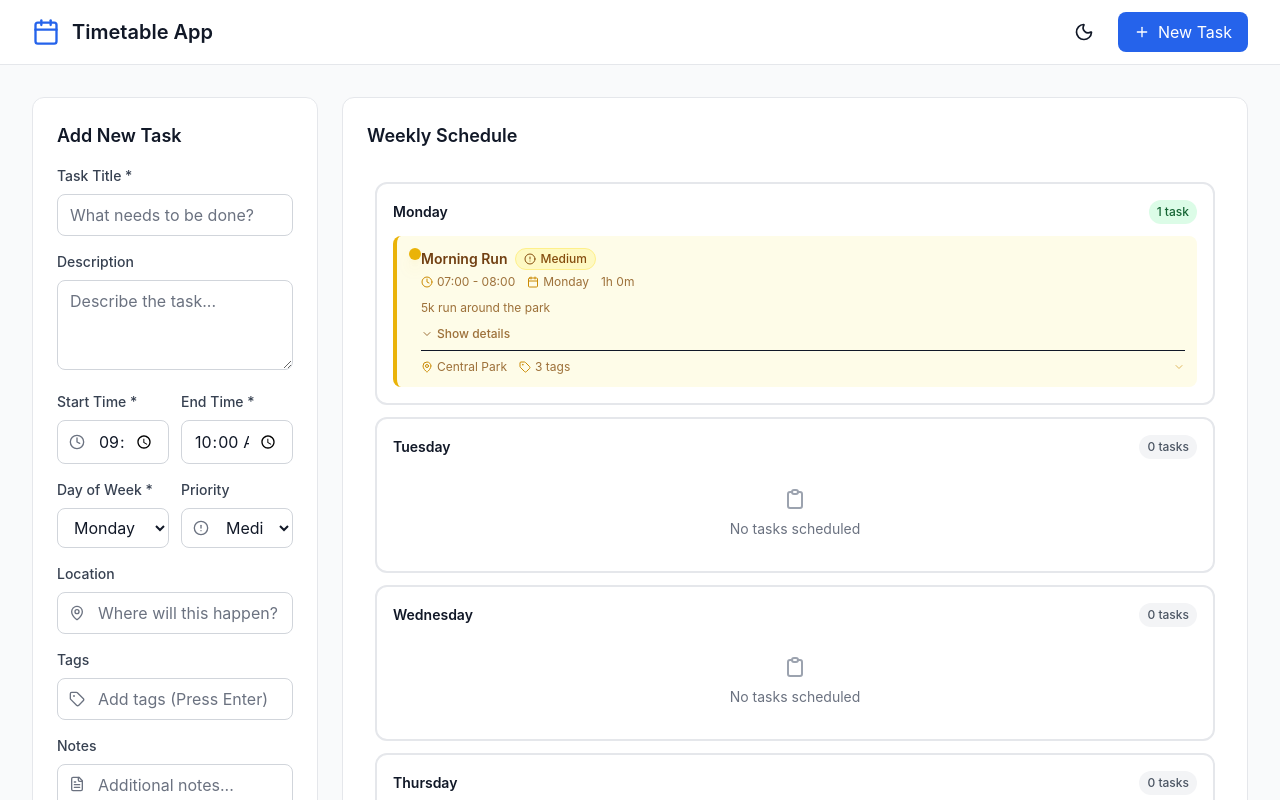
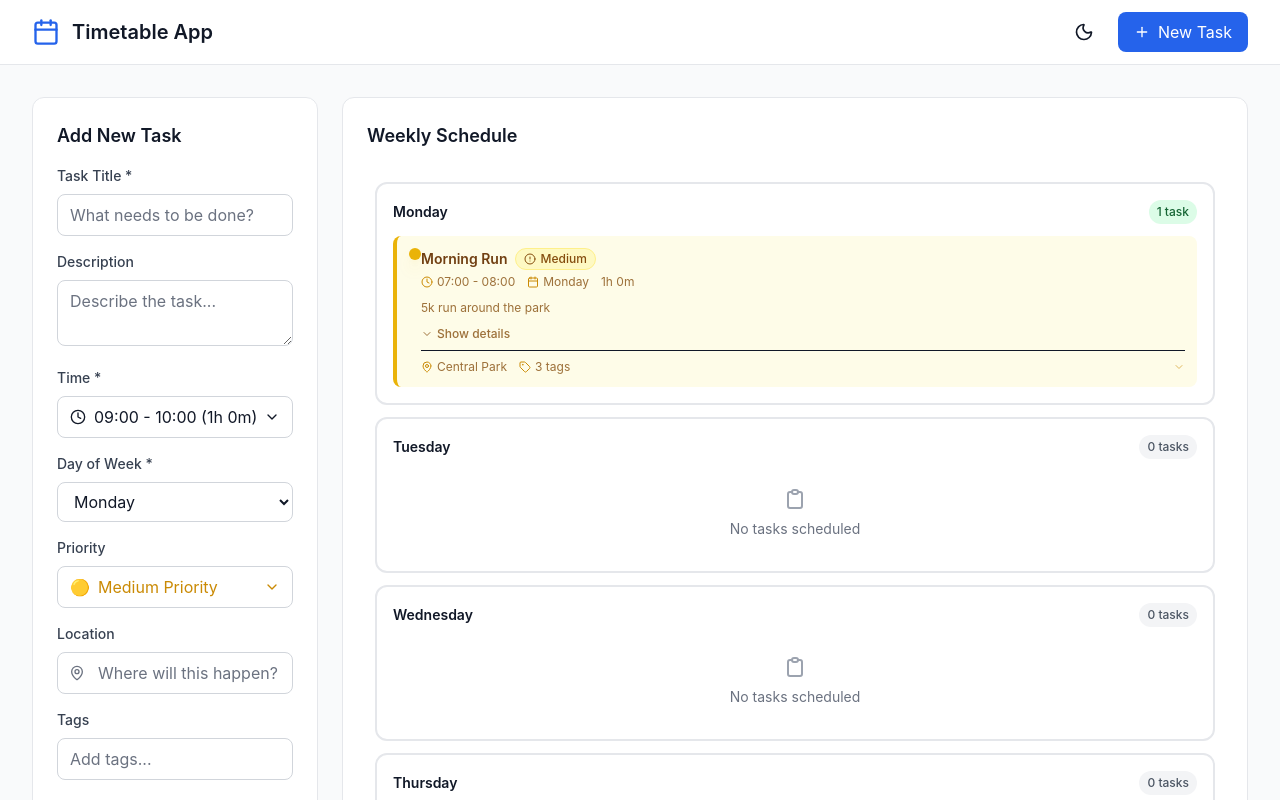
Before and after one commit to NisCommits33/Timetable-app, a React (Vite) app in the folder frontend/: page / in a window 1280 px wide. Shown: the top 800 px of the page. Built offline with nearby package versions, Linux system fonts and the light colour scheme.

Commit message:
feat: Improved UI/UX for Add Task Form

```diff
--- a/frontend/src/components/AddTaskForm.jsx
+++ b/frontend/src/components/AddTaskForm.jsx
@@ -1,15 +1,26 @@
 // components/AddTaskForm.jsx
-import { useState } from 'react';
-import { Plus, Clock, MapPin, AlertCircle, FileText, Tag } from 'lucide-react';
+import { useState, useRef, useEffect } from 'react';
+import {
+  Plus,
+  Clock,
+  MapPin,
+  AlertCircle,
+  FileText,
+  Tag,
+  ChevronDown,
+  ChevronUp,
+  X,
+  Check
+} from 'lucide-react';
 
 /**
- * AddTaskForm Component - Form for creating new tasks with detailed information
+ * Enhanced AddTaskForm with improved time picker, priority selector, and tag system
  * @param {Object} props - Component properties
  * @param {Function} props.onAddTask - Callback to add a new task
  * @param {boolean} props.isDarkMode - Current theme mode for styling
  */
 function AddTaskForm({ onAddTask, isDarkMode }) {
-  // State for form fields
+  // Form state
   const [title, setTitle] = useState('');
   const [description, setDescription] = useState('');
   const [startTime, setStartTime] = useState('09:00');
@@ -19,16 +30,59 @@ function AddTaskForm({ onAddTask, isDarkMode }) {
   const [location, setLocation] = useState('');
   const [notes, setNotes] = useState('');
   const [tags, setTags] = useState([]);
-  const [currentTag, setCurrentTag] = useState('');
+  const [tagInput, setTagInput] = useState('');
+
+  // UI state
+  const [isTimeExpanded, setIsTimeExpanded] = useState(false);
+  const [isPriorityExpanded, setIsPriorityExpanded] = useState(false);
+  const [isTagSuggestionsOpen, setIsTagSuggestionsOpen] = useState(false);
+  const [suggestedTags, setSuggestedTags] = useState(['work', 'personal', 'health', 'urgent', 'meeting', 'study']);
+
+  // Refs
+  const tagInputRef = useRef(null);
+  const suggestionsRef = useRef(null);
+
+  // Predefined time slots for quick selection
+  const timeSlots = [
+    '06:00', '07:00', '08:00', '09:00', '10:00', '11:00',
+    '12:00', '13:00', '14:00', '15:00', '16:00', '17:00',
+    '18:00', '19:00', '20:00', '21:00', '22:00'
+  ];
+
+  // Priority options with icons and colors
+  const priorityOptions = [
+    {
+      value: 'low',
+      label: 'Low Priority',
+      color: 'text-green-600',
+      bgColor: 'bg-green-100',
+      darkBgColor: 'bg-green-900/30',
+      icon: '🟢'
+    },
+    {
+      value: 'medium',
+      label: 'Medium Priority',
+      color: 'text-yellow-600',
+      bgColor: 'bg-yellow-100',
+      darkBgColor: 'bg-yellow-900/30',
+      icon: '🟡'
+    },
+    {
+      value: 'high',
+      label: 'High Priority',
+      color: 'text-red-600',
+      bgColor: 'bg-red-100',
+      darkBgColor: 'bg-red-900/30',
+      icon: '🔴'
+    }
+  ];
 
   /**
    * Handles form submission
-   * @param {Event} e - Form submit event
    */
   const handleSubmit = (e) => {
     e.preventDefault();
 
-    // Create new task object with all details
     const newTask = {
       id: Date.now(),
       title,
@@ -50,13 +104,11 @@ function AddTaskForm({ onAddTask, isDarkMode }) {
     };
 
     onAddTask(newTask);
-
-    // Reset form to initial state
     resetForm();
   };
 
   /**
-   * Resets all form fields to their default values
+   * Resets form to initial state
    */
   const resetForm = () => {
     setTitle('');
@@ -68,36 +120,92 @@ function AddTaskForm({ onAddTask, isDarkMode }) {
     setLocation('');
     setNotes('');
     setTags([]);
-    setCurrentTag('');
+    setTagInput('');
   };
 
   /**
-   * Handles adding tags when Enter is pressed
-   * @param {Event} e - Keyboard event
+   * Handles tag input with create-as-you-type functionality
    */
-  const handleAddTag = (e) => {
-    if (e.key === 'Enter' && currentTag.trim()) {
-      e.preventDefault(); // Prevent form submission
-      setTags([...tags, currentTag.trim()]);
-      setCurrentTag('');
+  const handleTagInput = (e) => {
+    setTagInput(e.target.value);
+    setIsTagSuggestionsOpen(e.target.value.length > 0);
+  };
+
+  /**
+   * Adds a tag from input or suggestions
+   */
+  const addTag = (tag = tagInput.trim()) => {
+    if (tag && !tags.includes(tag)) {
+      setTags([...tags, tag]);
+
+      // Add to suggestions if it's new
+      if (!suggestedTags.includes(tag)) {
+        setSuggestedTags([tag, ...suggestedTags]);
+      }
+    }
+    setTagInput('');
+    setIsTagSuggestionsOpen(false);
+  };
+
+  /**
+   * Handles tag removal
+   */
+  const removeTag = (tagToRemove) => {
+    setTags(tags.filter(tag => tag !== tagToRemove));
+  };
+
+  /**
+   * Handles keyboard events for tag input
+   */
+  const handleTagKeyPress = (e) => {
+    if (e.key === 'Enter') {
+      e.preventDefault();
+      addTag();
+    } else if (e.key === 'Backspace' && tagInput === '' && tags.length > 0) {
+      // Remove last tag on backspace when input is empty
+      removeTag(tags[tags.length - 1]);
     }
   };
 
   /**
-   * Removes a tag from the tags array
-   * @param {number} index - Index of the tag to remove
+   * Sets time with duration calculation
    */
-  const handleRemoveTag = (index) => {
-    setTags(tags.filter((_, i) => i !== index));
+  const setTimeWithDuration = (newStartTime, durationMinutes = 60) => {
+    const [hours, minutes] = newStartTime.split(':').map(Number);
+    const totalMinutes = hours * 60 + minutes + durationMinutes;
+    const endHours = Math.floor(totalMinutes / 60);
+    const endMinutes = totalMinutes % 60;
+
+    setStartTime(newStartTime);
+    setEndTime(`${endHours.toString().padStart(2, '0')}:${endMinutes.toString().padStart(2, '0')}`);
   };
+
+  /**
+   * Gets current priority option
+   */
+  const getCurrentPriority = () => {
+    return priorityOptions.find(opt => opt.value === priority) || priorityOptions[1];
+  };
+
+  // Close suggestions when clicking outside
+  useEffect(() => {
+    const handleClickOutside = (event) => {
+      if (suggestionsRef.current && !suggestionsRef.current.contains(event.target)) {
+        setIsTagSuggestionsOpen(false);
+      }
+    };
+
+    document.addEventListener('mousedown', handleClickOutside);
+    return () => document.removeEventListener('mousedown', handleClickOutside);
+  }, []);
+
+  const currentPriority = getCurrentPriority();
 
   return (
     <form onSubmit={handleSubmit} className="space-y-4">
       {/* Title Input */}
       <div>
-        <label className={`block text-sm font-medium mb-2 ${
-          isDarkMode ? 'text-gray-300' : 'text-gray-700'
-        }`}>
+        <label className={`block text-sm font-medium mb-2 ${isDarkMode ? 'text-gray-300' : 'text-gray-700'}`}>
           Task Title *
         </label>
         <input
@@ -114,17 +222,15 @@ function AddTaskForm({ onAddTask, isDarkMode }) {
         />
       </div>
 
-      {/* Description Textarea */}
+      {/* Description */}
       <div>
-        <label className={`block text-sm font-medium mb-2 ${
-          isDarkMode ? 'text-gray-300' : 'text-gray-700'
-        }`}>
+        <label className={`block text-sm font-medium mb-2 ${isDarkMode ? 'text-gray-300' : 'text-gray-700'}`}>
           Description
         </label>
         <textarea
           value={description}
           onChange={(e) => setDescription(e.target.value)}
-          rows={3}
+          rows={2}
           className={`w-full px-3 py-2 rounded-lg border transition-colors duration-200 ${
             isDarkMode
               ? 'border-gray-600 bg-gray-700 text-white placeholder-gray-400 focus:border-blue-500 focus:ring-2 focus:ring-blue-500/20'
@@ -134,61 +240,98 @@ function AddTaskForm({ onAddTask, isDarkMode }) {
         />
       </div>
 
-      {/* Time Inputs Grid */}
-      <div className="grid grid-cols-2 gap-3">
-        {/* Start Time */}
+      {/* Enhanced Time Selection */}
       <div>
-          <label className={`block text-sm font-medium mb-2 ${
-            isDarkMode ? 'text-gray-300' : 'text-gray-700'
-          }`}>
-            Start Time *
+        <label className={`block text-sm font-medium mb-2 ${isDarkMode ? 'text-gray-300' : 'text-gray-700'}`}>
+          Time *
         </label>
-          <div className="relative">
-            <Clock className={`absolute left-3 top-1/2 transform -translate-y-1/2 h-4 w-4 ${
-              isDarkMode ? 'text-gray-400' : 'text-gray-500'
-            }`} />
+
+        {/* Quick Time Selection */}
+        <div className="mb-3">
+          <button
+            type="button"
+            onClick={() => setIsTimeExpanded(!isTimeExpanded)}
+            className={`flex items-center justify-between w-full px-3 py-2 rounded-lg border transition-colors duration-200 ${
+              isDarkMode
+                ? 'border-gray-600 bg-gray-700 text-white'
+                : 'border-gray-300 bg-white text-gray-900'
+            }`}
+          >
+            <span className="flex items-center">
+              <Clock className="h-4 w-4 mr-2" />
+              {startTime} - {endTime} ({calculateDuration(startTime, endTime)})
+            </span>
+            {isTimeExpanded ? <ChevronUp className="h-4 w-4" /> : <ChevronDown className="h-4 w-4" />}
+          </button>
+
+          {/* Expanded Time Picker */}
+          {isTimeExpanded && (
+            <div className="mt-2 p-3 rounded-lg border animate-fadeIn">
+              <div className="grid grid-cols-2 gap-3 mb-3">
+                <div>
+                  <label className={`block text-xs font-medium mb-1 ${isDarkMode ? 'text-gray-400' : 'text-gray-600'}`}>
+                    Start Time
+                  </label>
                   <input
                     type="time"
                     value={startTime}
                     onChange={(e) => setStartTime(e.target.value)}
-              className={`w-full pl-10 pr-3 py-2 rounded-lg border transition-colors duration-200 ${
+                    className={`w-full px-2 py-1 text-sm rounded border ${
                       isDarkMode
-                  ? 'border-gray-600 bg-gray-700 text-white focus:border-blue-500 focus:ring-2 focus:ring-blue-500/20'
-                  : 'border-gray-300 bg-white text-gray-900 focus:border-blue-500 focus:ring-2 focus:ring-blue-500/20'
+                        ? 'border-gray-600 bg-gray-800 text-white'
+                        : 'border-gray-300 bg-gray-50 text-gray-900'
                     }`}
-              required
                   />
                 </div>
-        </div>
-
-        {/* End Time */}
                 <div>
-          <label className={`block text-sm font-medium mb-2 ${
-            isDarkMode ? 'text-gray-300' : 'text-gray-700'
-          }`}>
-            End Time *
+                  <label className={`block text-xs font-medium mb-1 ${isDarkMode ? 'text-gray-400' : 'text-gray-600'}`}>
+                    End Time
                   </label>
                   <input
                     type="time"
                     value={endTime}
                     onChange={(e) => setEndTime(e.target.value)}
-            className={`w-full px-3 py-2 rounded-lg border transition-colors duration-200 ${
+                    className={`w-full px-2 py-1 text-sm rounded border ${
                       isDarkMode
-                ? 'border-gray-600 bg-gray-700 text-white focus:border-blue-500 focus:ring-2 focus:ring-blue-500/20'
-                : 'border-gray-300 bg-white text-gray-900 focus:border-blue-500 focus:ring-2 focus:ring-blue-500/20'
+                        ? 'border-gray-600 bg-gray-800 text-white'
+                        : 'border-gray-300 bg-gray-50 text-gray-900'
                     }`}
-            required
                   />
                 </div>
               </div>
 
-      {/* Day and Priority Grid */}
-      <div className="grid grid-cols-2 gap-3">
+              {/* Quick Time Slots */}
+              <div>
+                <label className={`block text-xs font-medium mb-2 ${isDarkMode ? 'text-gray-400' : 'text-gray-600'}`}>
+                  Quick Select (1-hour slots):
+                </label>
+                <div className="grid grid-cols-4 gap-1 max-h-32 overflow-y-auto">
+                  {timeSlots.map((slot) => (
+                    <button
+                      key={slot}
+                      type="button"
+                      onClick={() => setTimeWithDuration(slot)}
+                      className={`p-1 text-xs rounded transition-colors ${
+                        startTime === slot
+                          ? 'bg-blue-600 text-white'
+                          : isDarkMode
+                          ? 'bg-gray-700 text-gray-300 hover:bg-gray-600'
+                          : 'bg-gray-100 text-gray-700 hover:bg-gray-200'
+                      }`}
+                    >
+                      {slot}
+                    </button>
+                  ))}
+                </div>
+              </div>
+            </div>
+          )}
+        </div>
+      </div>
+
       {/* Day Selection */}
       <div>
-          <label className={`block text-sm font-medium mb-2 ${
-            isDarkMode ? 'text-gray-300' : 'text-gray-700'
-          }`}>
+        <label className={`block text-sm font-medium mb-2 ${isDarkMode ? 'text-gray-300' : 'text-gray-700'}`}>
           Day of Week *
         </label>
         <select
@@ -210,39 +353,63 @@ function AddTaskForm({ onAddTask, isDarkMode }) {
         </select>
       </div>
 
-        {/* Priority Selection */}
+      {/* Enhanced Priority Selection */}
       <div>
-          <label className={`block text-sm font-medium mb-2 ${
-            isDarkMode ? 'text-gray-300' : 'text-gray-700'
-          }`}>
+        <label className={`block text-sm font-medium mb-2 ${isDarkMode ? 'text-gray-300' : 'text-gray-700'}`}>
           Priority
         </label>
-          <div className="relative">
-            <AlertCircle className={`absolute left-3 top-1/2 transform -translate-y-1/2 h-4 w-4 ${
-              isDarkMode ? 'text-gray-400' : 'text-gray-500'
-            }`} />
-            <select
-              value={priority}
-              onChange={(e) => setPriority(e.target.value)}
-              className={`w-full pl-10 pr-3 py-2 rounded-lg border transition-colors duration-200 ${
+
+        <div className="relative" ref={suggestionsRef}>
+          <button
+            type="button"
+            onClick={() => setIsPriorityExpanded(!isPriorityExpanded)}
+            className={`flex items-center justify-between w-full px-3 py-2 rounded-lg border transition-colors duration-200 ${
               isDarkMode
-                  ? 'border-gray-600 bg-gray-700 text-white focus:border-blue-500 focus:ring-2 focus:ring-blue-500/20'
-                  : 'border-gray-300 bg-white text-gray-900 focus:border-blue-500 focus:ring-2 focus:ring-blue-500/20'
-              }`}
+                ? 'border-gray-600 bg-gray-700 text-white'
+                : 'border-gray-300 bg-white text-gray-900'
+            } ${currentPriority.color}`}
           >
-              <option value="low">Low</option>
-              <option value="medium">Medium</option>
-              <option value="high">High</option>
-            </select>
+            <span className="flex items-center">
+              <span className="mr-2">{currentPriority.icon}</span>
+              {currentPriority.label}
+            </span>
+            {isPriorityExpanded ? <ChevronUp className="h-4 w-4" /> : <ChevronDown className="h-4 w-4" />}
+          </button>
+
+          {/* Priority Options Dropdown */}
+          {isPriorityExpanded && (
+            <div className={`absolute z-10 w-full mt-1 rounded-lg border shadow-lg animate-fadeIn ${
+              isDarkMode
+                ? 'border-gray-600 bg-gray-800'
+                : 'border-gray-300 bg-white'
+            }`}>
+              {priorityOptions.map((option) => (
+                <button
+                  key={option.value}
+                  type="button"
+                  onClick={() => {
+                    setPriority(option.value);
+                    setIsPriorityExpanded(false);
+                  }}
+                  className={`flex items-center w-full px-3 py-2 text-left transition-colors ${
+                    priority === option.value
+                      ? isDarkMode ? 'bg-blue-900/30' : 'bg-blue-100'
+                      : isDarkMode ? 'hover:bg-gray-700' : 'hover:bg-gray-50'
+                  } ${option.color}`}
+                >
+                  <span className="mr-2">{option.icon}</span>
+                  {option.label}
+                  {priority === option.value && <Check className="h-4 w-4 ml-auto" />}
+                </button>
+              ))}
             </div>
+          )}
         </div>
       </div>
 
-      {/* Location Input */}
+      {/* Location */}
       <div>
-        <label className={`block text-sm font-medium mb-2 ${
-          isDarkMode ? 'text-gray-300' : 'text-gray-700'
-        }`}>
+        <label className={`block text-sm font-medium mb-2 ${isDarkMode ? 'text-gray-300' : 'text-gray-700'}`}>
           Location
         </label>
         <div className="relative">
@@ -263,38 +430,24 @@ function AddTaskForm({ onAddTask, isDarkMode }) {
         </div>
       </div>
 
-      {/* Tags Input */}
+      {/* Enhanced Tag System */}
       <div>
-        <label className={`block text-sm font-medium mb-2 ${
-          isDarkMode ? 'text-gray-300' : 'text-gray-700'
-        }`}>
+        <label className={`block text-sm font-medium mb-2 ${isDarkMode ? 'text-gray-300' : 'text-gray-700'}`}>
           Tags
         </label>
-        <div className="relative">
-          <Tag className={`absolute left-3 top-1/2 transform -translate-y-1/2 h-4 w-4 ${
-            isDarkMode ? 'text-gray-400' : 'text-gray-500'
-          }`} />
-          <input
-            type="text"
-            value={currentTag}
-            onChange={(e) => setCurrentTag(e.target.value)}
-            onKeyPress={handleAddTag}
-            className={`w-full pl-10 pr-3 py-2 rounded-lg border transition-colors duration-200 ${
+
+        <div className="relative" ref={suggestionsRef}>
+          {/* Tag Input Container */}
+          <div className={`flex flex-wrap items-center gap-2 px-3 py-2 rounded-lg border transition-colors duration-200 ${
             isDarkMode
-                ? 'border-gray-600 bg-gray-700 text-white placeholder-gray-400 focus:border-blue-500 focus:ring-2 focus:ring-blue-500/20'
-                : 'border-gray-300 bg-white text-gray-900 placeholder-gray-500 focus:border-blue-500 focus:ring-2 focus:ring-blue-500/20'
-            }`}
-            placeholder="Add tags (Press Enter)"
-          />
-        </div>
-
-        {/* Tags Display */}
-        {tags.length > 0 && (
-          <div className="flex flex-wrap gap-2 mt-2">
+              ? 'border-gray-600 bg-gray-700 focus-within:border-blue-500'
+              : 'border-gray-300 bg-white focus-within:border-blue-500'
+          }`}>
+            {/* Existing Tags */}
             {tags.map((tag, index) => (
               <span
                 key={index}
-                className={`inline-flex items-center px-2.5 py-0.5 rounded-full text-xs font-medium ${
+                className={`inline-flex items-center px-2 py-1 rounded-full text-xs ${
                   isDarkMode
                     ? 'bg-blue-900/30 text-blue-300'
                     : 'bg-blue-100 text-blue-800'
@@ -303,22 +456,78 @@ function AddTaskForm({ onAddTask, isDarkMode }) {
                 {tag}
                 <button
                   type="button"
-                  onClick={() => handleRemoveTag(index)}
+                  onClick={() => removeTag(tag)}
                   className="ml-1.5 hover:opacity-70"
                 >
-                  ×
+                  <X className="h-3 w-3" />
                 </button>
               </span>
             ))}
+
+            {/* Tag Input */}
+            <input
+              ref={tagInputRef}
+              type="text"
+              value={tagInput}
+              onChange={handleTagInput}
+              onKeyDown={handleTagKeyPress}
+              onFocus={() => setIsTagSuggestionsOpen(tagInput.length > 0)}
+              className={`flex-1 min-w-[100px] bg-transparent outline-none ${
+                isDarkMode ? 'text-white placeholder-gray-400' : 'text-gray-900 placeholder-gray-500'
+              }`}
+              placeholder={tags.length === 0 ? "Add tags..." : "Add another tag..."}
+            />
+          </div>
+
+          {/* Tag Suggestions */}
+          {isTagSuggestionsOpen && (
+            <div className={`absolute z-10 w-full mt-1 rounded-lg border shadow-lg animate-fadeIn ${
+              isDarkMode
+                ? 'border-gray-600 bg-gray-800'
+                : 'border-gray-300 bg-white'
+            }`}>
+              {/* Create New Tag Option */}
+              {tagInput.trim() && !suggestedTags.includes(tagInput.trim()) && (
+                <button
+                  type="button"
+                  onClick={() => addTag()}
+                  className={`flex items-center w-full px-3 py-2 text-left transition-colors ${
+                    isDarkMode ? 'hover:bg-gray-700' : 'hover:bg-gray-50'
+                  }`}
+                >
+                  <Plus className="h-4 w-4 mr-2 text-green-500" />
+                  Create new tag: "<span className="font-medium">{tagInput.trim()}</span>"
+                </button>
+              )}
+
+              {/* Suggested Tags */}
+              {suggestedTags
+                .filter(tag => tag.toLowerCase().includes(tagInput.toLowerCase()))
+                .map((tag, index) => (
+                  <button
+                    key={index}
+                    type="button"
+                    onClick={() => addTag(tag)}
+                    className={`flex items-center w-full px-3 py-2 text-left transition-colors ${
+                      isDarkMode ? 'hover:bg-gray-700' : 'hover:bg-gray-50'
+                    }`}
+                  >
+                    <Tag className="h-4 w-4 mr-2 text-gray-400" />
+                    {tag}
+                    {tags.includes(tag) && (
+                      <Check className="h-4 w-4 ml-auto text-green-500" />
+                    )}
+                  </button>
+                ))
+              }
             </div>
           )}
         </div>
+      </div>
 
-      {/* Notes Textarea */}
+      {/* Notes */}
       <div>
-        <label className={`block text-sm font-medium mb-2 ${
-          isDarkMode ? 'text-gray-300' : 'text-gray-700'
-        }`}>
+        <label className={`block text-sm font-medium mb-2 ${isDarkMode ? 'text-gray-300' : 'text-gray-700'}`}>
           Notes
         </label>
         <div className="relative">
@@ -351,4 +560,26 @@ function AddTaskForm({ onAddTask, isDarkMode }) {
   );
 }
 
+/**
+ * Calculates duration between two times
+ */
+const calculateDuration = (startTime, endTime) => {
+  const [startHours, startMinutes] = startTime.split(':').map(Number);
+  const [endHours, endMinutes] = endTime.split(':').map(Number);
+
+  const startTotal = startHours * 60 + startMinutes;
+  const endTotal = endHours * 60 + endMinutes;
+  const duration = endTotal - startTotal;
+
+  if (duration <= 0) return '0m';
+
+  const hours = Math.floor(duration / 60);
+  const minutes = duration % 60;
+
+  if (hours > 0) {
+    return `${hours}h ${minutes}m`;
+  }
+  return `${minutes}m`;
+};
+
 export default AddTaskForm;
```
Lines whose indentation alone changed are shown as unchanged.
